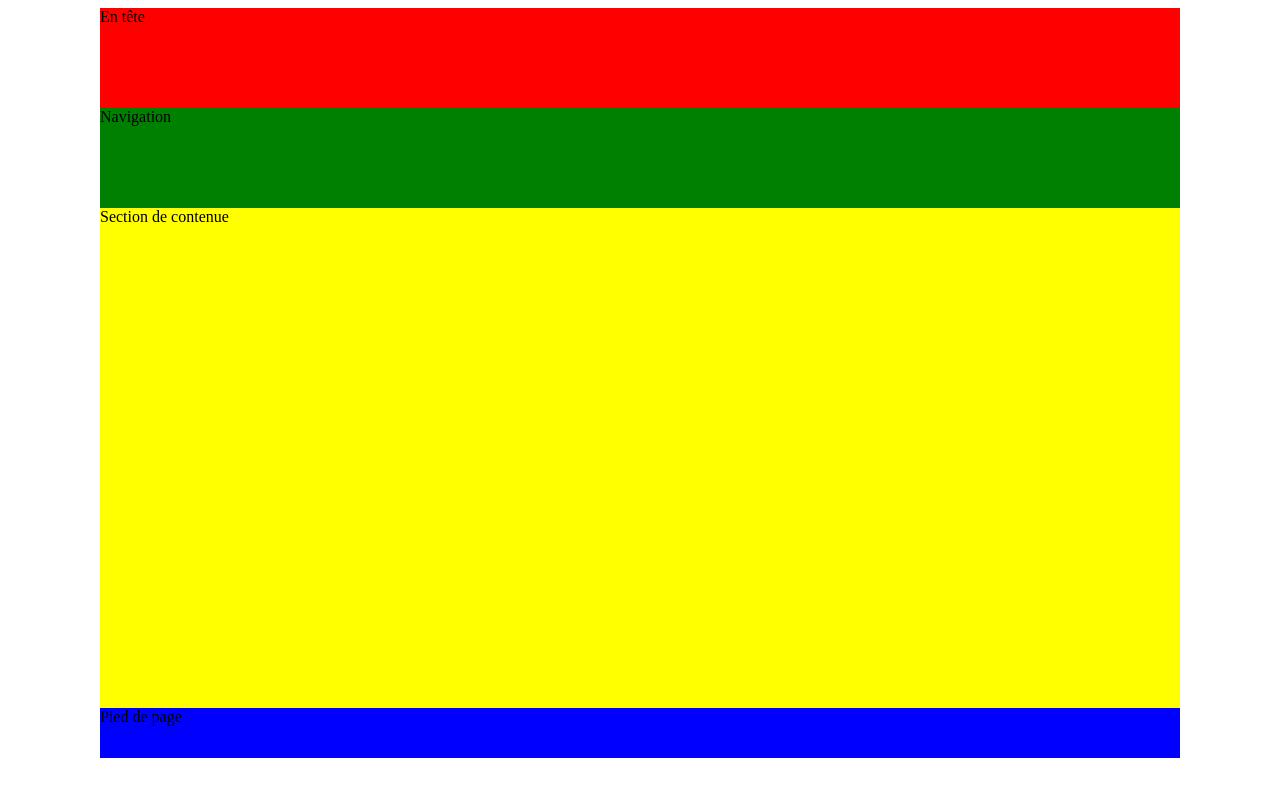
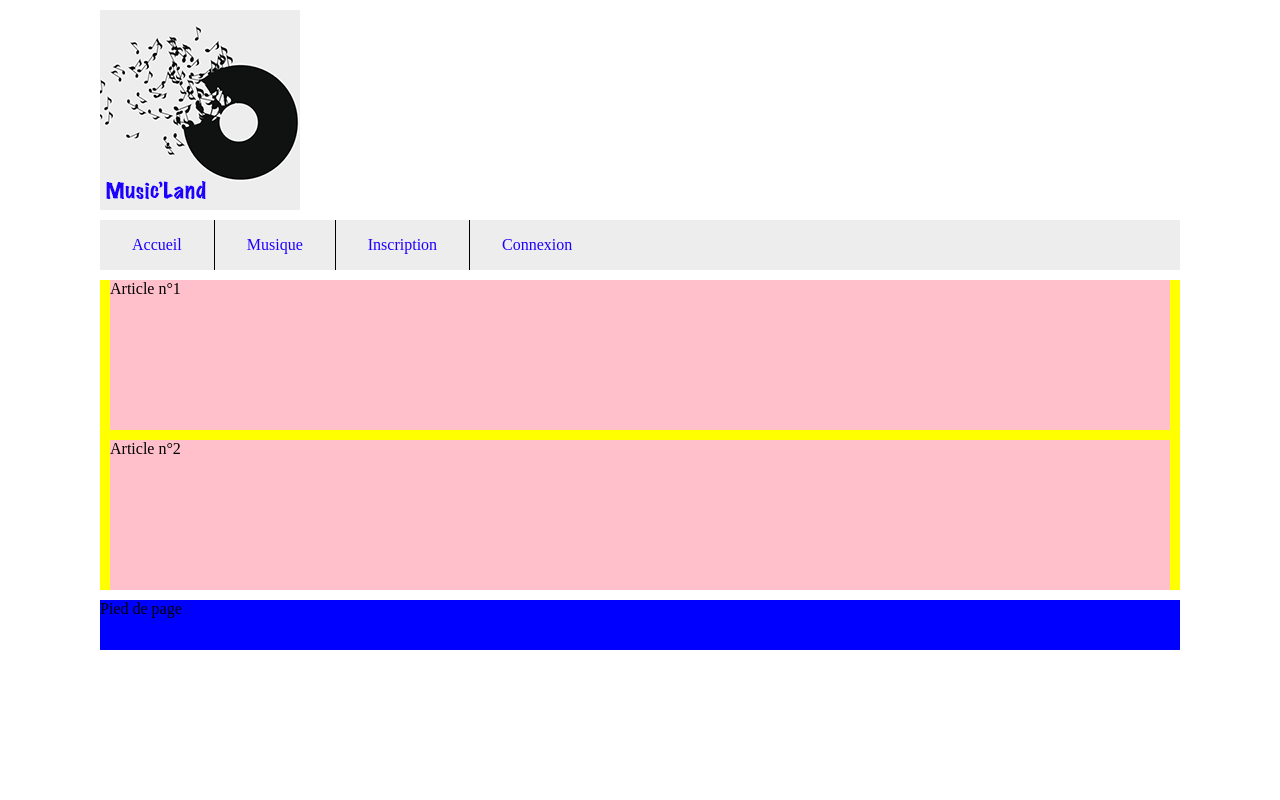
Before and after one commit to JeffMuraro7/MusicLand, a PHP site: page / in a window 1280 px wide. Run offline with PHP 8.4, Linux system fonts and the light colour scheme.

Commit message:
Commencement du CSS
Css du leader et de la nav

```diff
--- a/StyleCSS/myStyle.css
+++ b/StyleCSS/myStyle.css
@@ -11,23 +11,76 @@ header {
     position: relative;
 
     margin: auto;
+    margin-top: 10px;
 
-    height: 100px;
+    height: 200px;
     width: 1080px;
 
-    background-color: red; //Couleur pour les tests.
+    //background-color: red; //Couleur pour les tests.
 }
+
+header .floatLeft {
+    position: relative;
+
+    float: left;
+}
+
 
 /* Style pour la navigation */
 nav {
     position: relative;
 
     margin: auto;
+    margin-top: 10px;
 
-    height: 100px;
+    height: 50px;
     width: 1080px;
 
-    background-color: green; //Couleur pour les tests.
+    background-color: #ededed; //Couleur pour les tests.
+}
+
+nav ul {
+    margin: 0px;
+    padding: 0px;
+}
+
+nav li {
+    border-right: 1px solid black;
+    display: block;
+    float: left;
+}
+
+nav li:last-child {
+    border-right-width: 0px;
+}
+
+nav a {
+    background-color: #ededed;
+    color: #1e00ff;
+    display: block;
+    padding: 1em 2em;
+    text-decoration: none;
+
+    -moz-transition: all .25s ease-in-out;
+    -webkit-transition: all .25s ease-in-out;
+    transition: all .25s ease-in-out;
+}
+
+nav a:hover  {
+    background-color: #f3f3f3;
+}
+
+.clearfix {
+    *zoom: 1;
+}
+
+.clearfix:after, .clearfix:before {
+    content: '';
+    display: table;
+}
+
+.clearfix:after {
+    clear: both;
 }
 
 /* Style pour le contenu */
@@ -36,17 +89,33 @@ section {
 
     margin: auto;
 
-    height: 500px;
+    height: 100%;
     width: 1080px;
 
     background-color: yellow; //Couleur pour les tests.
 }
+
+
+article {
+    position: relative;
+
+    height: 150px;
+    width: 1060px;
+
+    margin-top: 10px;
+    margin-left: 10px;
+    margin-right: 10px;
+
+    background-color: pink;
+}
+
 
 /* Style pour le pied de page */
 footer {
     position: relative;
 
     margin: auto;
+    margin-top: 10px;
 
     height: 50px;
     width: 1080px;
--- a/index.php
+++ b/index.php
@@ -24,17 +24,28 @@
 
         <!-- Bloc pour l'en-tête -->
         <header>
-            En tête
+            <img src="IMG/musicLandLogo.png" alt="Logo Music'Land" class="floatLeft" />
         </header>
 
         <!-- Bloc pour la navigation -->
-        <nav>
-            Navigation
+        <nav class="clearfix">
+            <ul>
+                <li><a href="#">Accueil</a></li>
+                <li><a href="#">Musique</a></li>
+                <li><a href="#">Inscription</a></li>
+                <li><a href="#">Connexion</a></li>
+            </ul>
         </nav>
 
         <!-- Bloc pour le contenu du site -->
         <section>
-            Section de contenue
+            <article>
+                Article n°1
+            </article>
+
+            <article>
+                Article n°2
+            </article>
         </section>
 
         <!-- Bloc pour le pied de page -->
```
Also changed, not shown: nbproject/project.xml (added, +9 -0 lines), IMG/musicLandLogo.png (added), 2 other files.
